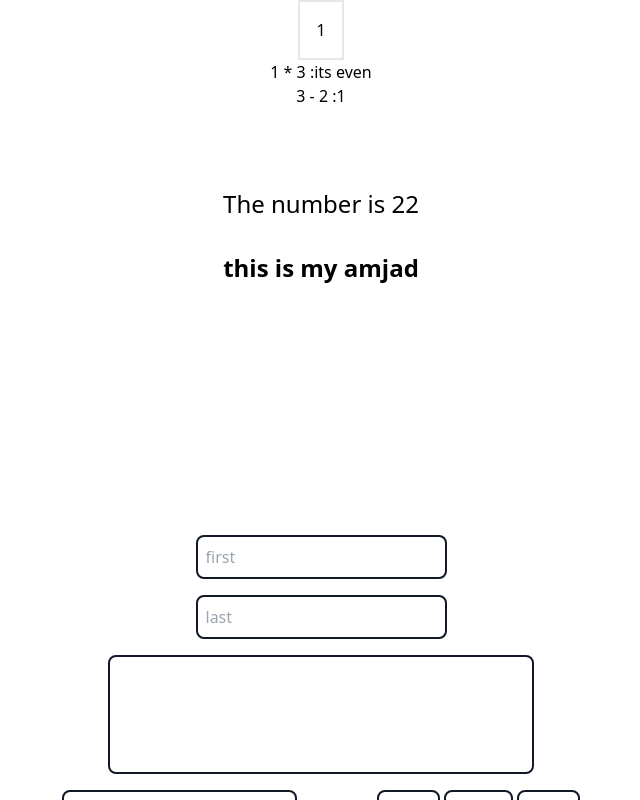
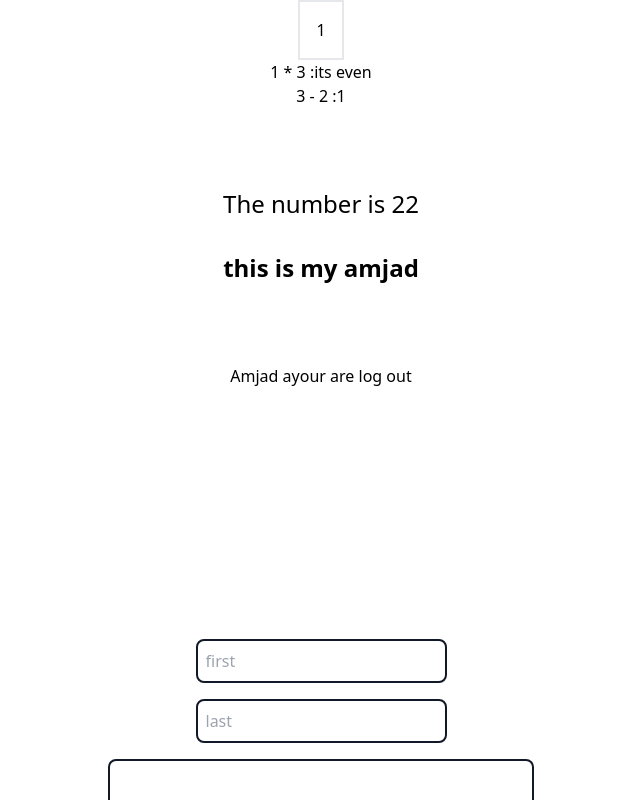
Before and after one commit to Amjad-722/Svelt-5-Curd-Operationes, a SvelteKit app: page / in a window 1280 px wide. Shown: the top 800 px of the page, without its empty margins (319-959 px from the left). Built offline with nearby package versions, Linux system fonts and the light colour scheme.

Commit message:
added new logic based componnet

```diff
--- /dev/null
+++ b/src/Component/Counter/ifLogic.svelte
@@ -0,0 +1,21 @@
+<script>
+  let user = $state({ loginIn:false });
+
+  function Toggle() {
+    user.loginIn = !user.loginIn;
+  }
+</script>
+<div class="flex justify-center mt-20">
+
+
+{#if user.loginIn}
+<div>
+  <button class="border-2 border-neutral-900 p-2 rounded-lg shadow-lg shadow-gray-700  text-blue-600" onclick={Toggle}> Amjad you are login in </button>
+</div>
+{/if}
+{#if !user.loginIn}
+<div>
+<button onclick={Toggle}> Amjad ayour are log out </button>
+</div>
+{/if}
+</div>
--- a/src/routes/+page.svelte
+++ b/src/routes/+page.svelte
@@ -2,6 +2,7 @@
 
 <script>
   import Counter from "../Component/Counter/counter.svelte";
+  import IfLogic from "../Component/Counter/ifLogic.svelte";
 
 	let people = $state([
 
@@ -70,6 +71,7 @@
 </script>
 
 <div><Counter {...Detail}/></div>
+<div><IfLogic/></div>
 
 <div class="h-screen  flex flex-col justify-center items-center gap-4">
     <label><input bind:value={first} placeholder="first" class="border-2 border-gray-900 rounded-lg py-2 px-2" /></label>
```
